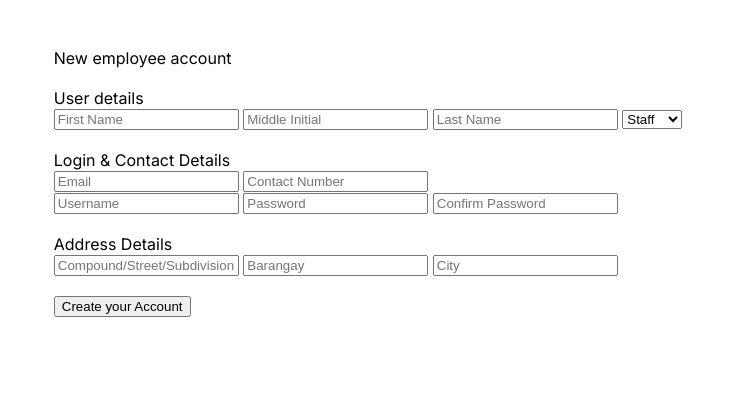
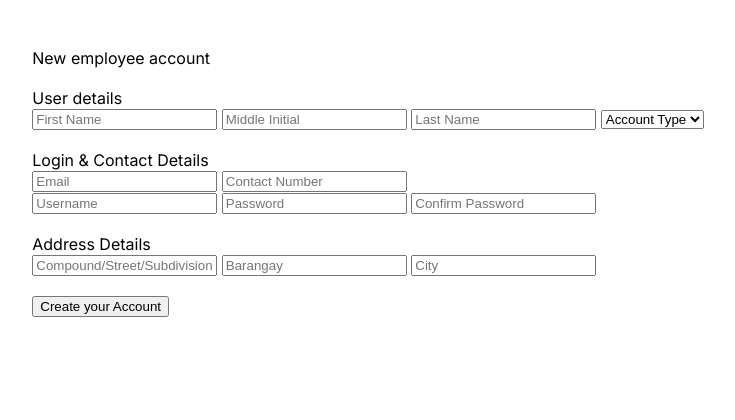
Before and after one commit to JackPratin/CEED-OOS, a PHP site: page /admin-add-user.php in a window 1280 px wide. Shown: the top 420 px of the page, without its empty margins (272-1007 px from the left). Run offline with PHP 8.4, Linux system fonts and the light colour scheme; some libraries are stand-ins or nearby versions.

Commit message:
minimal changes to add user

```diff
--- a/admin-add-user.php
+++ b/admin-add-user.php
@@ -19,10 +19,11 @@
                 <div id="signUp">New employee account</div> <br>
                 <div>
                     User details <br>
-                    <input type="text" name="fname" class="regInput" placeholder="First Name">
-                    <input type="text" name="mi" class="regInput" maxlength="2" placeholder="Middle Initial">
-                    <input type="text" name="lname" class="regInput" placeholder="Last Name">
-                    <select name="type">
+                    <input type="text" name="fname" class="regInput" placeholder="First Name" required>
+                    <input type="text" name="mi" class="regInput" maxlength="2" placeholder="Middle Initial" required>
+                    <input type="text" name="lname" class="regInput" placeholder="Last Name" required>
+                    <select name="type" required>
+                        <option value="" hidden selected>Account Type</option>
                         <option value="staff">Staff</option>
                         <option value="admin">Admin</option>
                     </select>
@@ -30,18 +31,18 @@
 
                 <div>
                     Login & Contact Details <br>
-                    <input type="text" name="email" class="regInput" placeholder="Email">
-                    <input type="text" name="contact" class="regInput" placeholder="Contact Number"> <br>
-                    <input type="text" name="username" class="regInput" placeholder="Username">
-                    <input type="password" name="password" class="regInput" placeholder="Password">
-                    <input type="password" name="conPassword" class="regInput" placeholder="Confirm Password">
+                    <input type="text" name="email" class="regInput" placeholder="Email" required>
+                    <input type="text" name="contact" class="regInput" placeholder="Contact Number" required> <br>
+                    <input type="text" name="username" class="regInput" placeholder="Username" required>
+                    <input type="password" name="password" class="regInput" placeholder="Password" required>
+                    <input type="password" name="conPassword" class="regInput" placeholder="Confirm Password" required>
                 </div> <br>
 
                 <div>
                     Address Details <br>
-                    <input type="text" name="address" class="regInput" placeholder="Compound/Street/Subdivision">
-                    <input type="text" name="brgy" class="regInput" placeholder="Barangay">
-                    <input type="text" name="city" class="regInput" placeholder="City">
+                    <input type="text" name="address" class="regInput" placeholder="Compound/Street/Subdivision" required>
+                    <input type="text" name="brgy" class="regInput" placeholder="Barangay" required>
+                    <input type="text" name="city" class="regInput" placeholder="City" required>
                 </div> <br>
 
                 <input type="submit" value="Create your Account" id="regSubmit">
```
